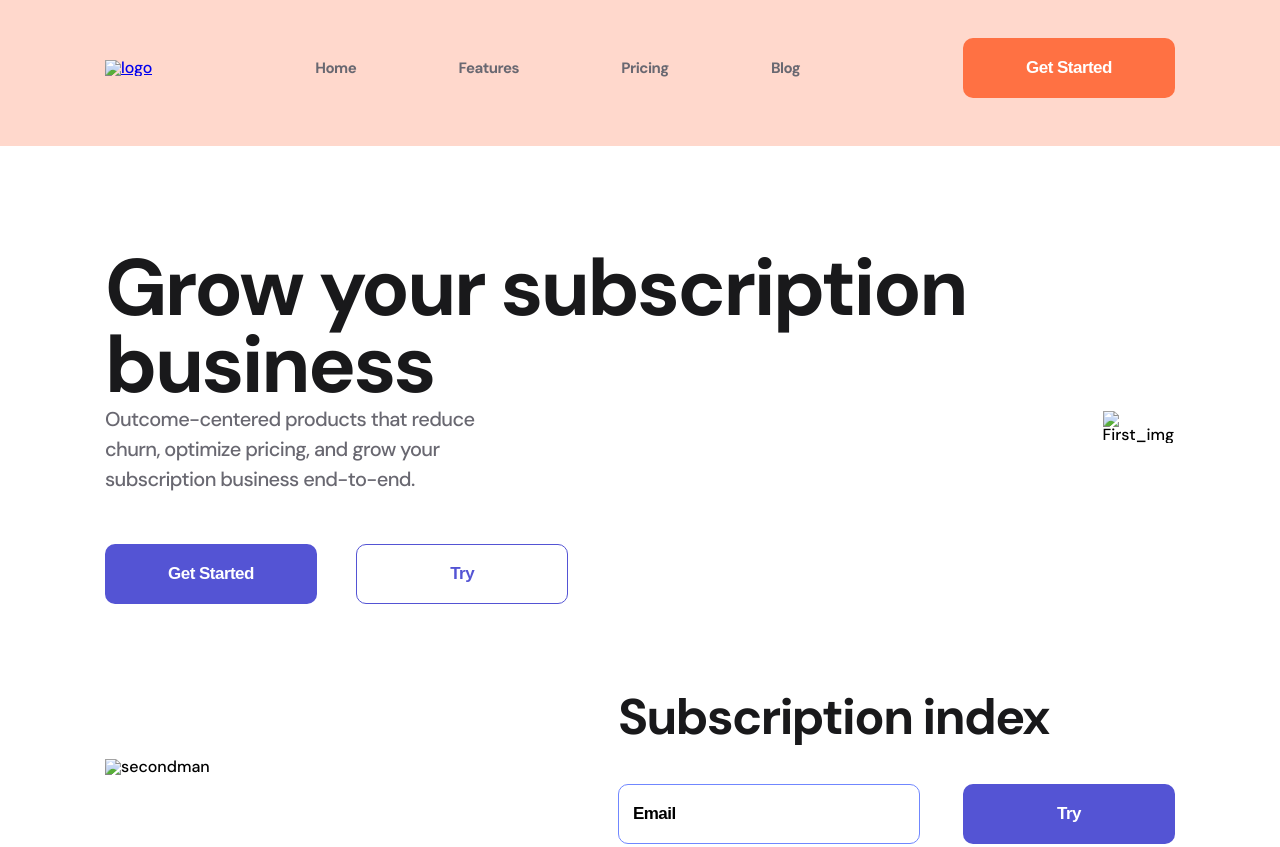
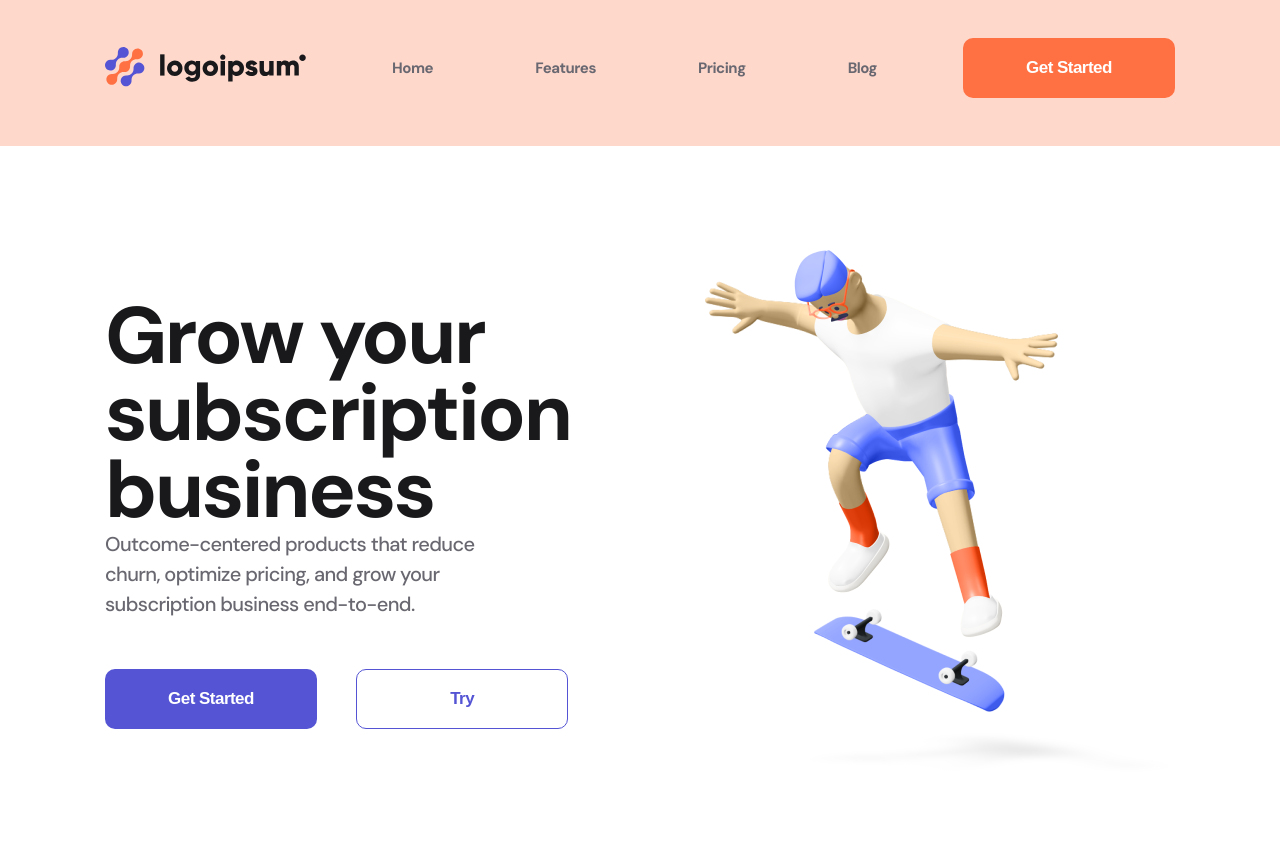
Before and after one commit to alexref80/myfirstsite, a plain HTML site: page index.html in a window 1280 px wide. Shown: the top 847 px of the page. Drawn offline with nearby package versions, Linux system fonts and the light colour scheme.

Commit message:
Update index.html

```diff
--- a/index.html
+++ b/index.html
@@ -18,7 +18,7 @@
         <div class="container header__flex">
             <div>
             <a href="#">
-                <img src="./img/Logo Color.svg" alt="logo">
+                <img src="Logo Color.svg" alt="logo">
             </a>
             </div>
             <nav class="nav">
@@ -66,12 +66,12 @@
             </div>
         </div>
         <div>
-            <img src="./img/pose_7.png" alt="First_img">
+            <img src="pose_7.png" alt="First_img">
         </div>
     </section>
     <section class="container subscribe">
         <div>
-            <img src="./img/secondman.png" alt="secondman">
+            <img src="secondman.png" alt="secondman">
         </div>
         <div>
             <h2 class="subscribe__title">
```
